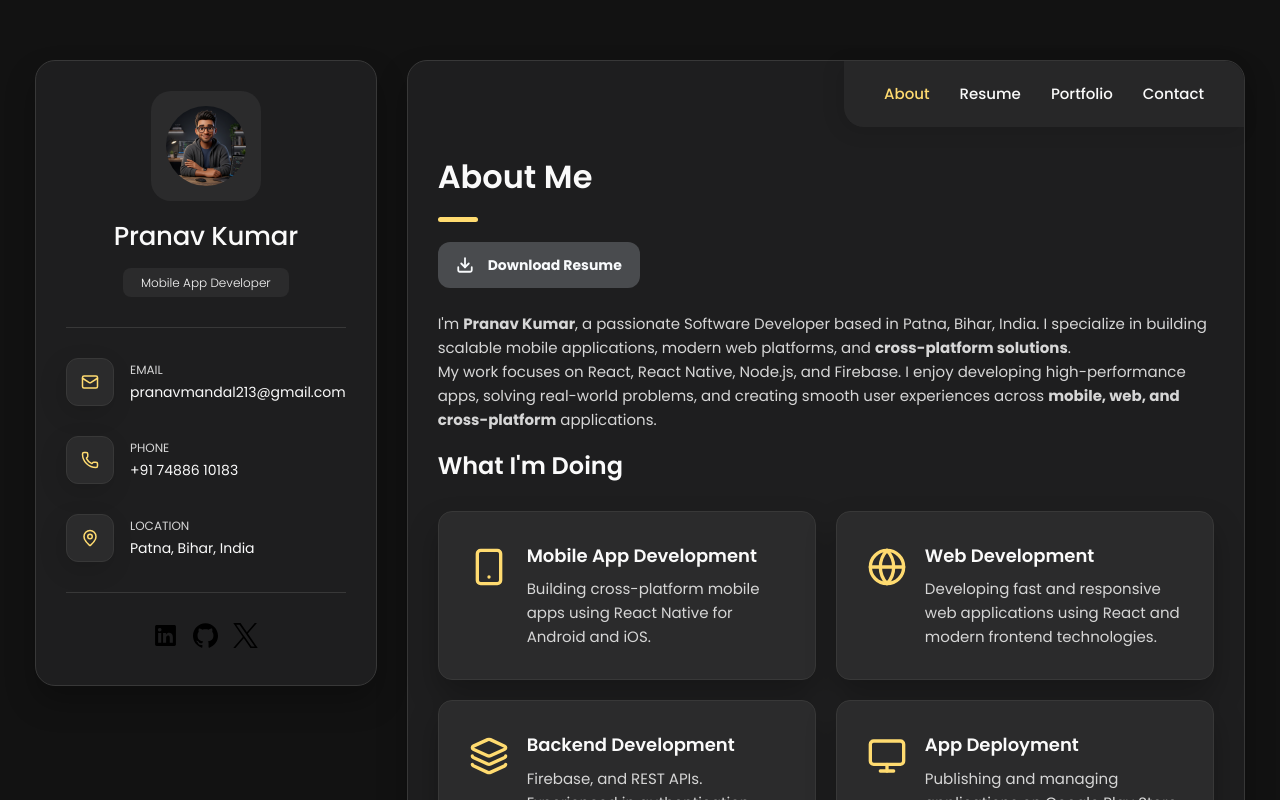
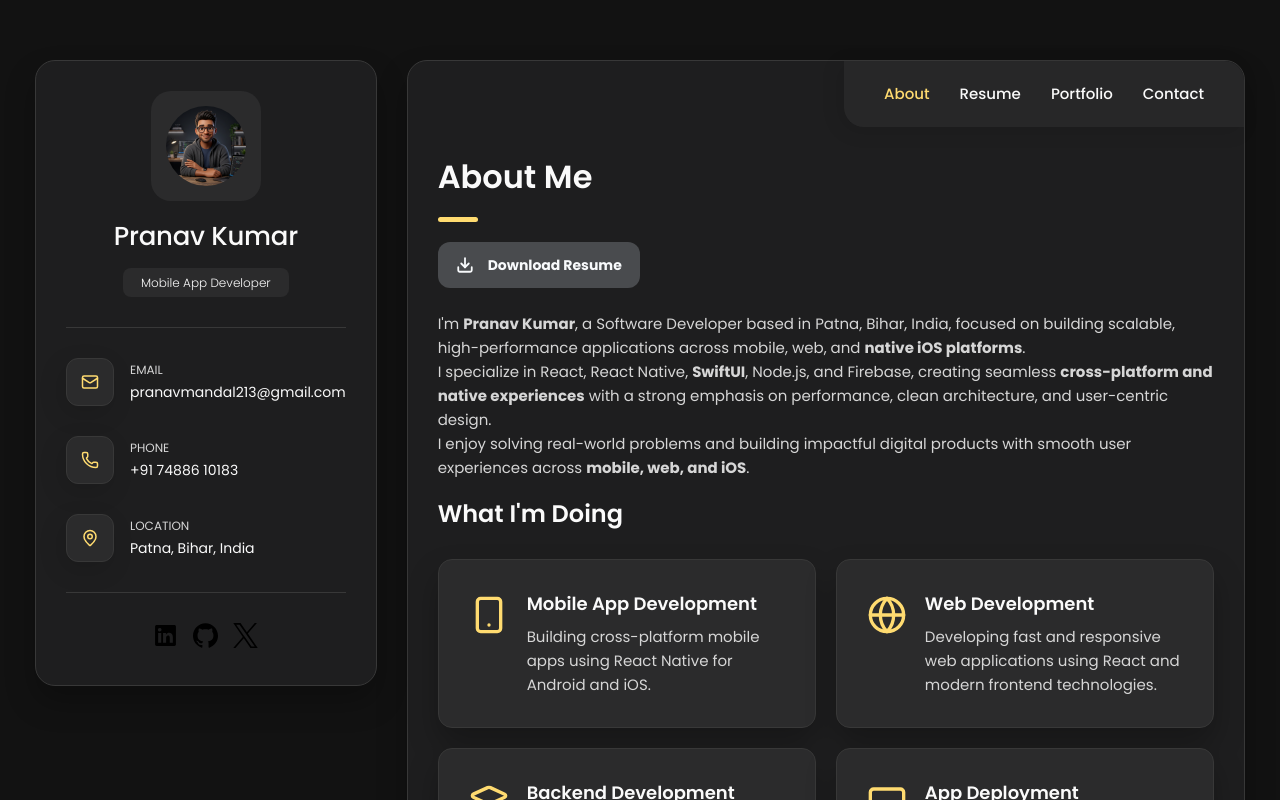
Before and after one commit to pranavK911/portfolioPranav, a React (Vite) app: page /about in a window 1280 px wide. Shown: the top 800 px of the page. Built offline with nearby package versions, Linux system fonts and the light colour scheme.

Commit message:
refactor: update About section to enhance clarity and focus on skills

```diff
--- a/src/components/pages/About.jsx
+++ b/src/components/pages/About.jsx
@@ -34,17 +34,22 @@ const About = () => {
 
       <section className="about-text">
         <p>
-          I'm <b>Pranav Kumar</b>, a passionate Software Developer based in
-          Patna, Bihar, India. I specialize in building scalable mobile
-          applications, modern web platforms, and{" "}
-          <b>cross-platform solutions</b>.
+          I'm <b>Pranav Kumar</b>, a Software Developer based in Patna, Bihar,
+          India, focused on building scalable, high-performance applications
+          across mobile, web, and <b>native iOS platforms</b>.
         </p>
 
         <p>
-          My work focuses on React, React Native, Node.js, and Firebase. I enjoy
-          developing high-performance apps, solving real-world problems, and
-          creating smooth user experiences across{" "}
-          <b>mobile, web, and cross-platform</b> applications.
+          I specialize in React, React Native, <b>SwiftUI</b>, Node.js, and
+          Firebase, creating seamless{" "}
+          <b>cross-platform and native experiences</b> with a strong emphasis on
+          performance, clean architecture, and user-centric design.
+        </p>
+
+        <p>
+          I enjoy solving real-world problems and building impactful digital
+          products with smooth user experiences across{" "}
+          <b>mobile, web, and iOS</b>.
         </p>
       </section>
 
```
